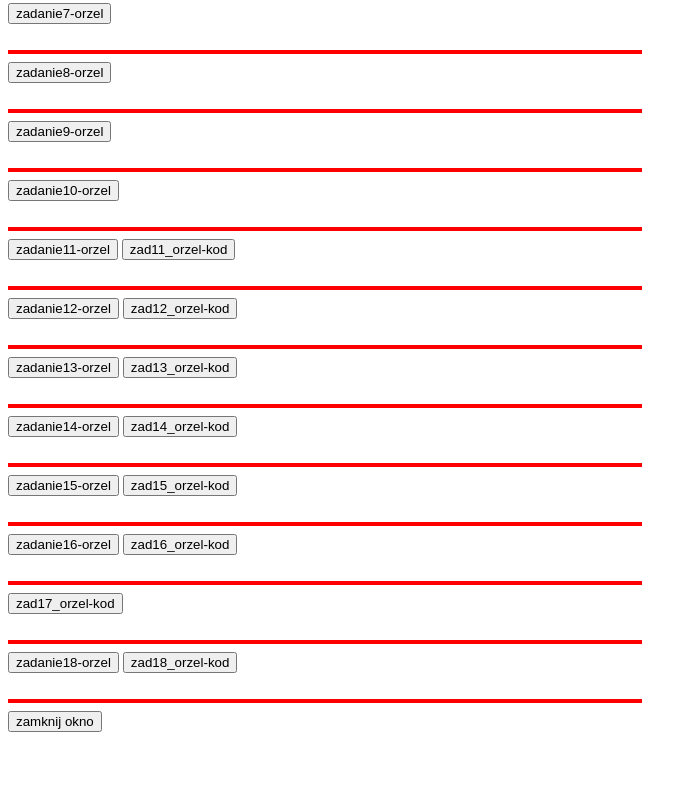
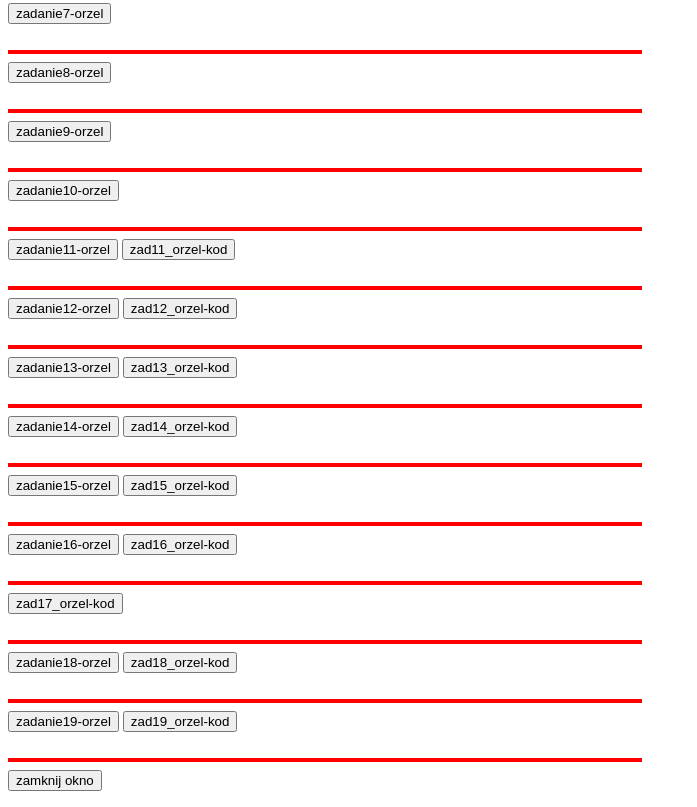
Before and after one commit to Pogi987/javascript, a plain HTML site: page index.html in a window 1280 px wide. Shown: the part 423-1230 px from the top of the page, without its empty margins (0-697 px from the left). Before the commit the page ends 1171 px from the top, so only its background shows below. Drawn offline with Linux system fonts and the light colour scheme.

Commit message:
Update index.html

```diff
--- a/index.html
+++ b/index.html
@@ -106,6 +106,14 @@ window.open("zad18_orzel.html","okienko_z18","toolbar=no,directories=no,menubar=
                {
 window.open("zad18_orzel_kod.html","okienko_z18_kod","toolbar=no,directories=no,menubar=no,height=700,width=600,top=200,left=400");
                }
+                   function WinOpen_z19()
+               {
+window.open("zad19_orzel.html","okienko_z19","toolbar=no,directories=no,menubar=no,height=700,width=600,top=200,left=400");
+               }
+                   function WinOpen_z19kod()
+               {
+window.open("zad19_orzel_kod.html","okienko_z19_kod","toolbar=no,directories=no,menubar=no,height=700,width=600,top=200,left=400");
+               }
 function okno_zamknij()
                        {
                              window.close()
@@ -158,6 +166,9 @@ function okno_zamknij()
          <input type="button" name="zadanie18" value="zadanie18-orzel" onclick="WinOpen_z18(' ')">
         <input type="button" name="zadanie18kod" value="zad18_orzel-kod" onclick="WinOpen_z18kod()"><br><br>
           <HR SIZE=4 WIDTH=50% ALIGN=LEFT COLOR=red>
+         <input type="button" name="zadanie19" value="zadanie19-orzel" onclick="WinOpen_z19(' ')">
+        <input type="button" name="zadanie19kod" value="zad19_orzel-kod" onclick="WinOpen_z19kod()"><br><br>
+          <HR SIZE=4 WIDTH=50% ALIGN=LEFT COLOR=red>
         <input type="button" value="zamknij okno" onclick="okno_zamknij()"/>
     </form>
 </body>
```
